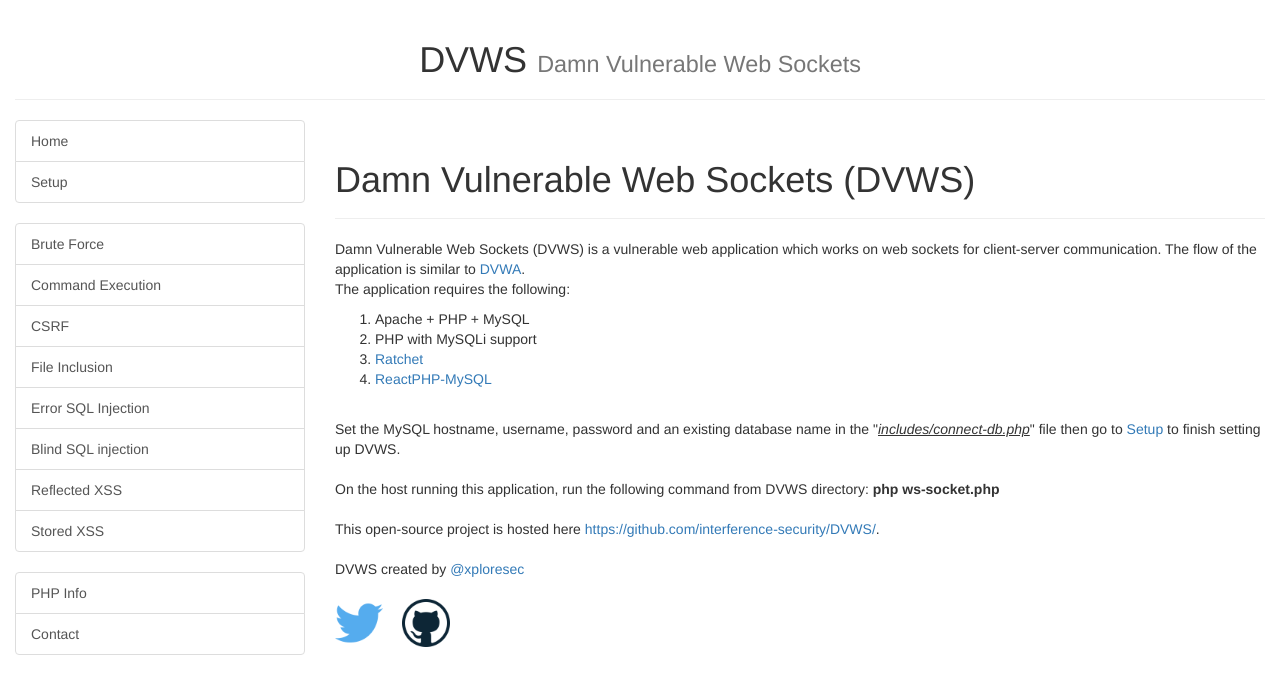
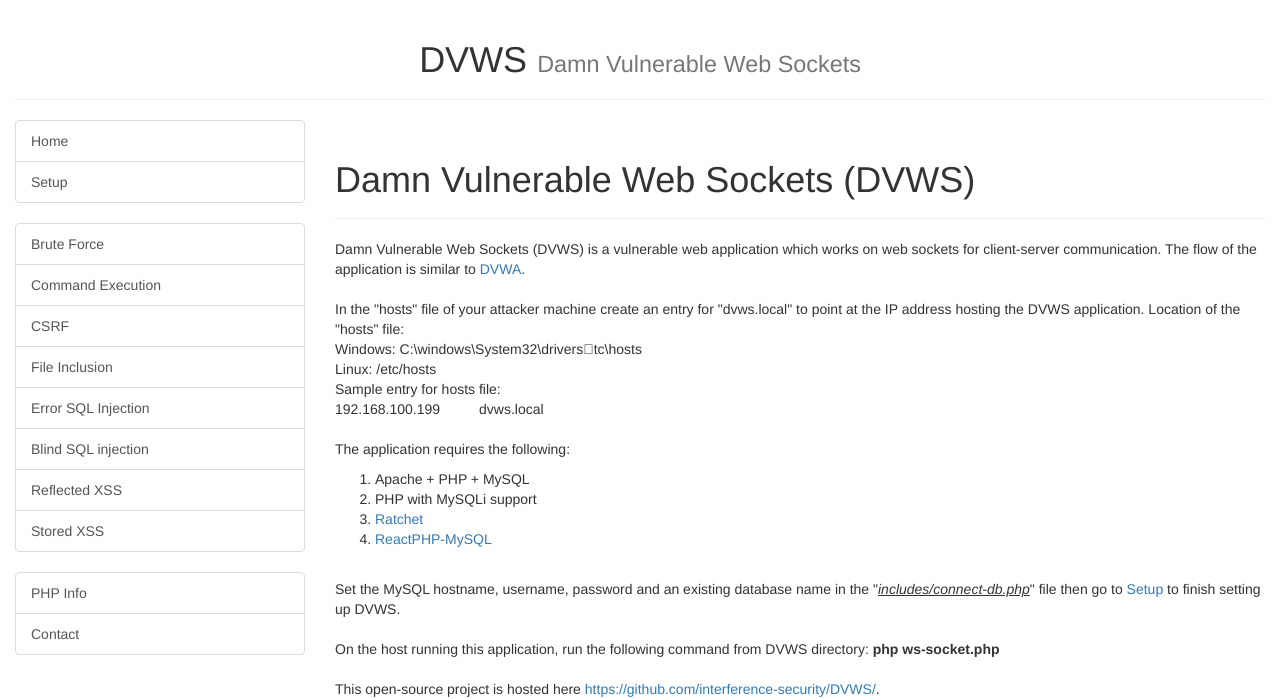
Before and after one commit to interference-security/DVWS, a PHP site: page / in a window 1280 px wide. Shown: the top 699 px of the page. Before the commit the page ends 655 px from the top, so only its background shows below. Run offline with PHP 8.4, Linux system fonts and the light colour scheme.

Commit message:
Updated content

```diff
--- a/index.php
+++ b/index.php
@@ -6,7 +6,13 @@ $page_data = <<<EOT
 <div class="row">
     <div class="col-md-12">
         <p>
-            Damn Vulnerable Web Sockets (DVWS) is a vulnerable web application which works on web sockets for client-server communication. The flow of the application is similar to <a href="https://github.com/ethicalhack3r/DVWA" target="_blank">DVWA</a>.<br>
+            Damn Vulnerable Web Sockets (DVWS) is a vulnerable web application which works on web sockets for client-server communication. The flow of the application is similar to <a href="https://github.com/ethicalhack3r/DVWA" target="_blank">DVWA</a>.<br><br>
+            In the "hosts" file of your attacker machine create an entry for "dvws.local" to point at the IP address hosting the DVWS application.
+Location of the "hosts" file:<br>
+Windows: C:\windows\System32\drivers\etc\hosts<br>
+Linux: /etc/hosts<br>
+Sample entry for hosts file:<br>
+192.168.100.199&nbsp;&nbsp;&nbsp;&nbsp;&nbsp;&nbsp;&nbsp;&nbsp;&nbsp;&nbsp;dvws.local<br><br>
             The application requires the following:
             <ol>
                 <li>Apache + PHP + MySQL</li>
```
